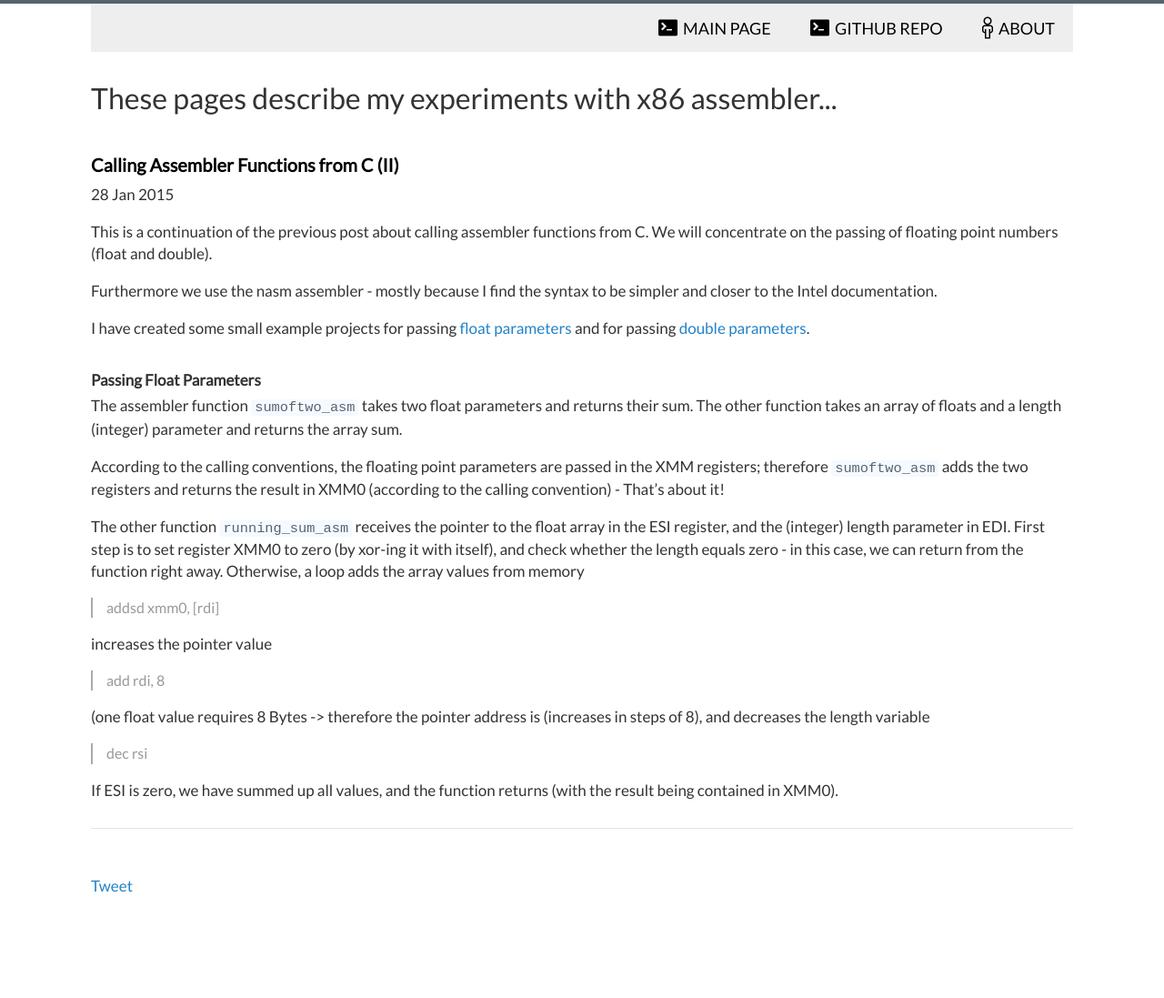
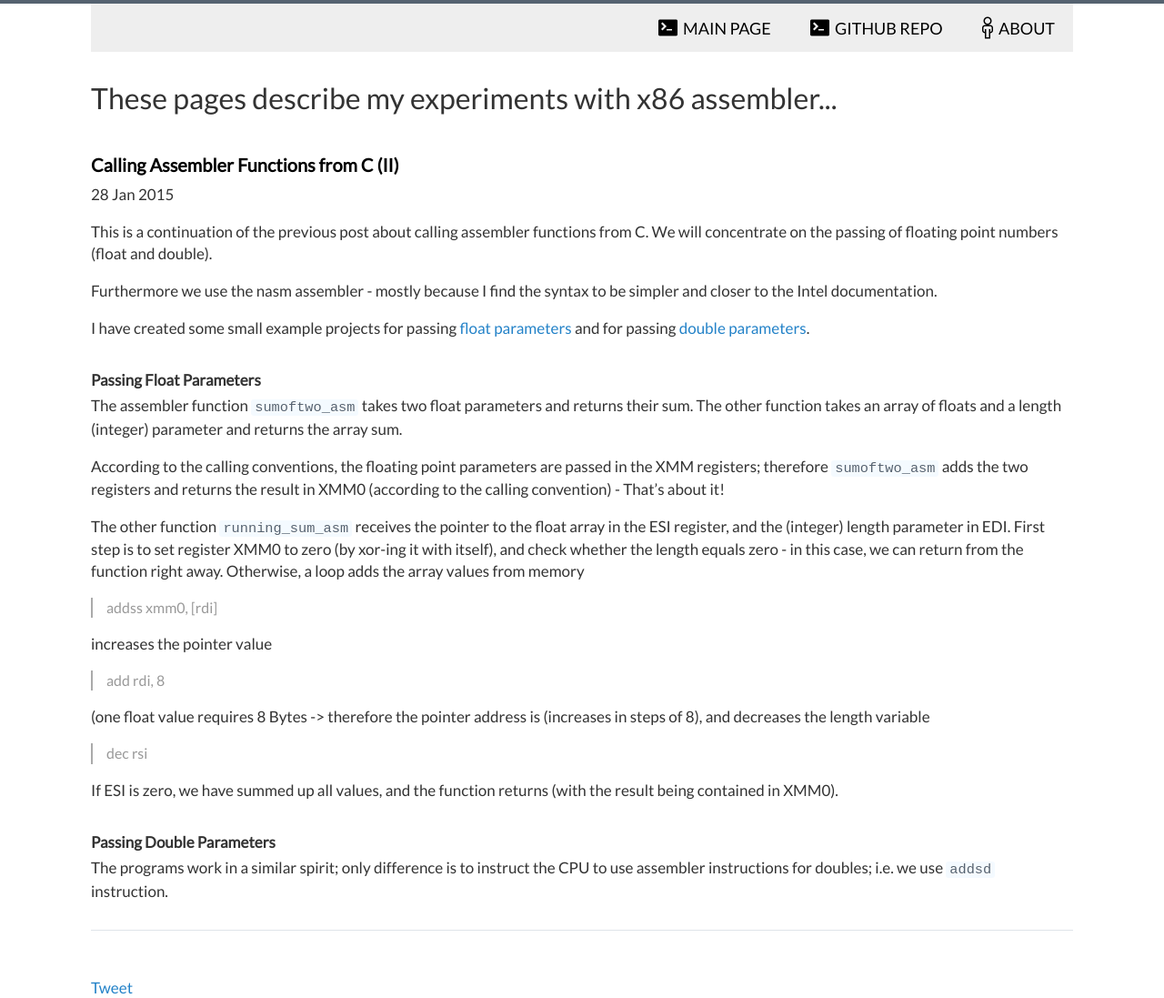
Before and after one commit to ClemensFMN/asm-stuff, a Jekyll site: the page built from _posts/2015-02-06-Calling-Assember-2.md, in a window 1280 px wide. Shown: the whole page at 91% size. Built offline with Jekyll 4.4.1, drawn with Linux system fonts in a browser that asks for light colours; Markdown is read by kramdown in place of the engine named in the settings; comment, search, counter and statistics services are not loaded; before the commit the page ends 986 px from its top, so only the background shows below that.

Commit message:
add double section

```diff
--- a/_posts/2015-02-06-Calling-Assember-2.md
+++ b/_posts/2015-02-06-Calling-Assember-2.md
@@ -33,7 +33,7 @@ the length equals zero - in this case, we can return from the function right
 away.
 Otherwise, a loop adds the array values from memory
 
-> addsd xmm0, [rdi]
+> addss xmm0, [rdi]
 
 increases the pointer value
 
@@ -46,3 +46,8 @@ increases the pointer value
 
 If ESI is zero, we have summed up all values, and the function returns (with
 the result being contained in XMM0).
+
+### Passing Double Parameters ###
+
+The programs work in a similar spirit; only difference is to instruct the CPU
+to use assembler instructions for doubles; i.e. we use `addsd` instruction.
```
